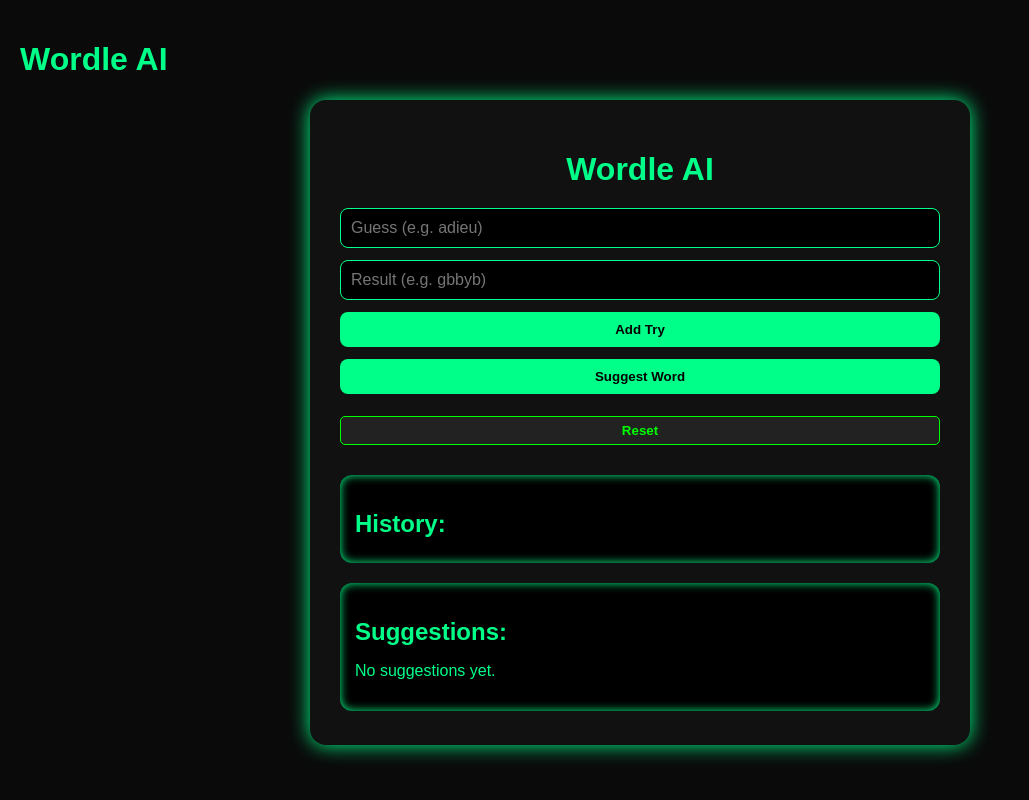
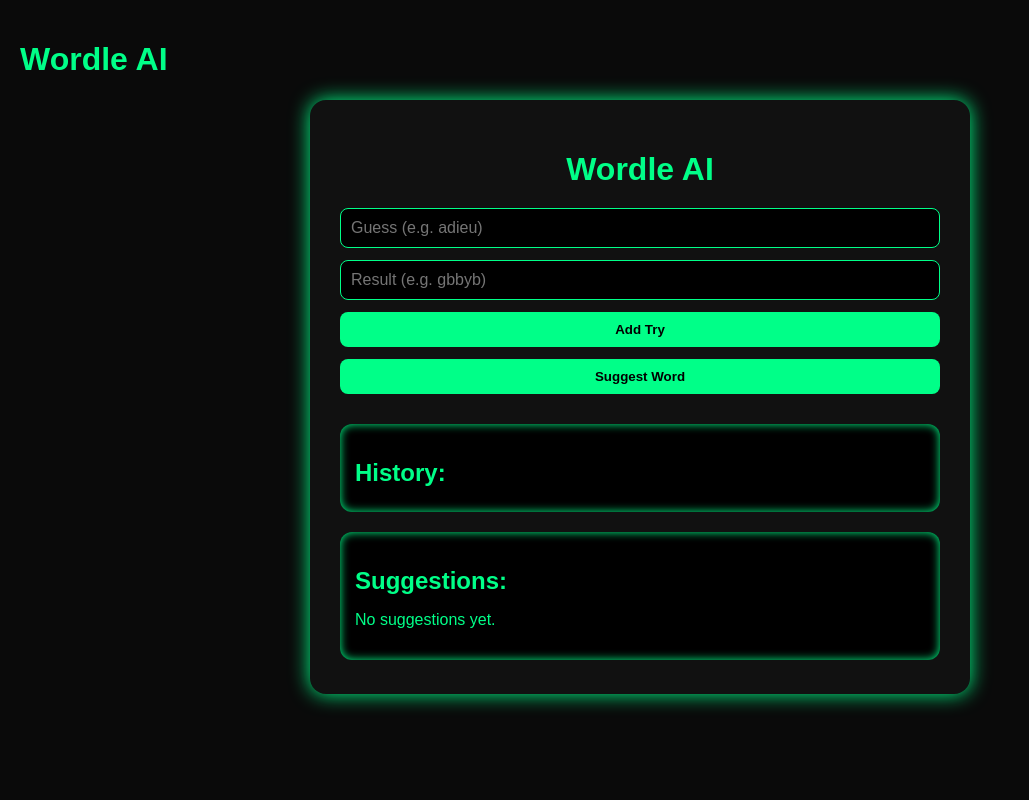
Before and after one commit to XxNightG/Wordle-AI, a React (Vite) app: page / in a window 1280 px wide. Shown: the whole page, without its empty margins (0-1029 px from the left). Built offline with nearby package versions, Linux system fonts and the light colour scheme.

Commit message:
Update WordleHelper.jsx

```diff
--- a/src/WordleHelper.jsx
+++ b/src/WordleHelper.jsx
@@ -1,4 +1,3 @@
-// Wordle AI 主页面 - 科技感风格 + Bug 修复版
 import React, { useState } from 'react';
 import './App.css';
 
@@ -2397,24 +2396,6 @@
         <input value={currentResult} maxLength={5} placeholder="Result (e.g. gbbyb)" onChange={(e) => setCurrentResult(e.target.value)} />
         <button onClick={handleAddTry}>Add Try</button>
         <button onClick={handleSuggest}>Suggest Word</button>
-        <button
-  onClick={() => {
-    setGuessHistory([]);     // 猜词历史记录清空
-    setSuggestedWords([]);   // 建议词清空（根据你 state 的命名调整）
-    setInput("");            // 输入框清空
-  }}
-  style={{
-    marginTop: '10px',
-    backgroundColor: '#222',
-    color: '#0f0',
-    border: '1px solid #0f0',
-    padding: '6px 12px',
-    borderRadius: '5px',
-    cursor: 'pointer'
-  }}
->
-  Reset
-        </button>
       </div>
       <div className="history">
         <h2>History:</h2>
```
